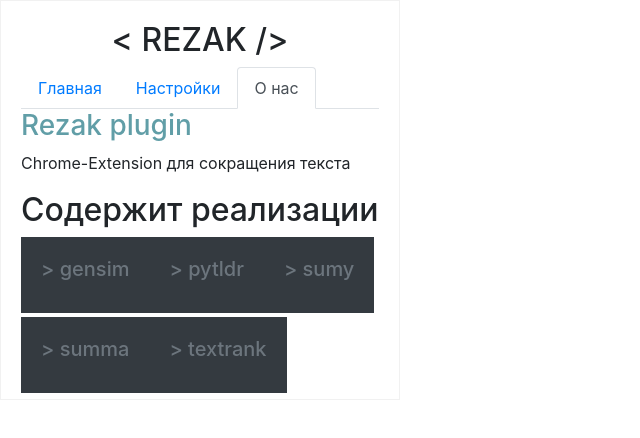
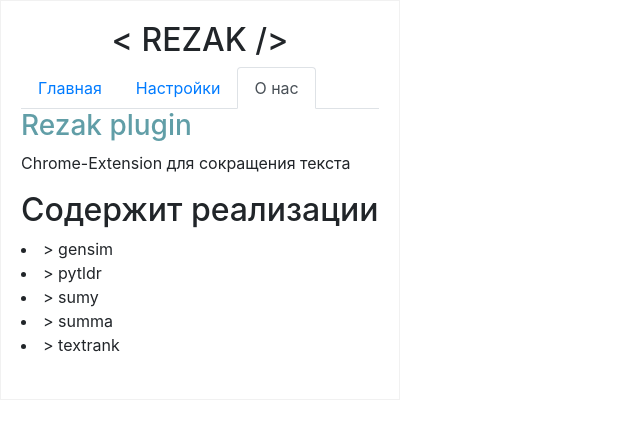
Before and after one commit to azinit/rezak-summarizator, a React app in the folder client/: page / in a window 1280 px wide. Both pictures are taken after a click on the tab "О нас". Shown: the top 438 px of the page, without its empty margins (0-640 px from the left). Built offline with nearby package versions, Linux system fonts and the light colour scheme.

Commit message:
minor fix

```diff
--- a/client/src/pages/home/index.tsx
+++ b/client/src/pages/home/index.tsx
@@ -1,5 +1,4 @@
 import React from 'react'
-import { Card, CardGroup, CardDeck, CardColumns } from 'react-bootstrap'
 
 const HomePage = () => {
     const impls = [
@@ -18,19 +17,11 @@ const HomePage = () => {
             </section>
             <section>
                 <h2>Содержит реализации</h2>
-                <CardGroup className='list-unstyled flex'>
+                <div className="impls">
                     {impls.map((impl: string, index) => (
-                        <li key={index}>
-                            <Card className='border-0 mb-1'>
-                                <Card.Body className='bg-dark text-secondary'>
-                                    <Card.Title>
-                                        &gt; {impl}
-                                    </Card.Title>
-                                </Card.Body>
-                            </Card>
-                        </li>
+                        <li key={index}>&gt; {impl}</li>
                     ))}
-                </CardGroup>
+                </div>
             </section>
         </>
     )
--- a/client/src/pages/main/index.tsx
+++ b/client/src/pages/main/index.tsx
@@ -3,10 +3,12 @@ import Fetch from '../../fetch'
 import { Button } from 'react-bootstrap'
 
 const MainPage = () => {
+    const [curData, setCurData] = React.useState({})
     const onReduce = () => {
         Fetch.reduce('...')
             .then((data) => {
                 console.log('[200] [REDUCE]', data)
+                setCurData(data)
             })
             .catch(err => {
                 console.log('[ERR] [REDUCE]', err)
@@ -16,6 +18,7 @@ const MainPage = () => {
         Fetch.getColors()
             .then((data) => {
                 console.log('[200] [GET-COLORS]', data)
+                setCurData(data)
             })
             .catch(err => {
                 console.log('[ERR] [GET-COLORS]', err)
@@ -25,6 +28,7 @@ const MainPage = () => {
         Fetch.summarize([], [], 0)
             .then((data) => {
                 console.log('[200] [SUMMARIZE]', data)
+                setCurData(data)
             })
             .catch(err => {
                 console.log('[ERR] [SUMMARIZE]', err)
@@ -32,10 +36,15 @@ const MainPage = () => {
     }
 
     return (
-        <div className='d-flex flex-column'>
-            <Button className='mb-1' variant="primary" onClick={onReduce}>/reduce</Button>
-            <Button className='mb-1' variant="primary" onClick={onGetColors}>/get-colors</Button>
-            <Button className='mb-1' variant="primary" onClick={onSummarize}>/summarize</Button>
+        <div className='main-page'>
+            <div className="toolbar d-flex flex-column">
+                <Button className='mb-1' variant="primary" onClick={onReduce}>/reduce</Button>
+                <Button className='mb-1' variant="primary" onClick={onGetColors}>/get-colors</Button>
+                <Button className='mb-1' variant="primary" onClick={onSummarize}>/summarize</Button>
+            </div>
+            <div className="content">
+                {JSON.stringify(curData)}
+            </div>
         </div>
     )
 }
```
